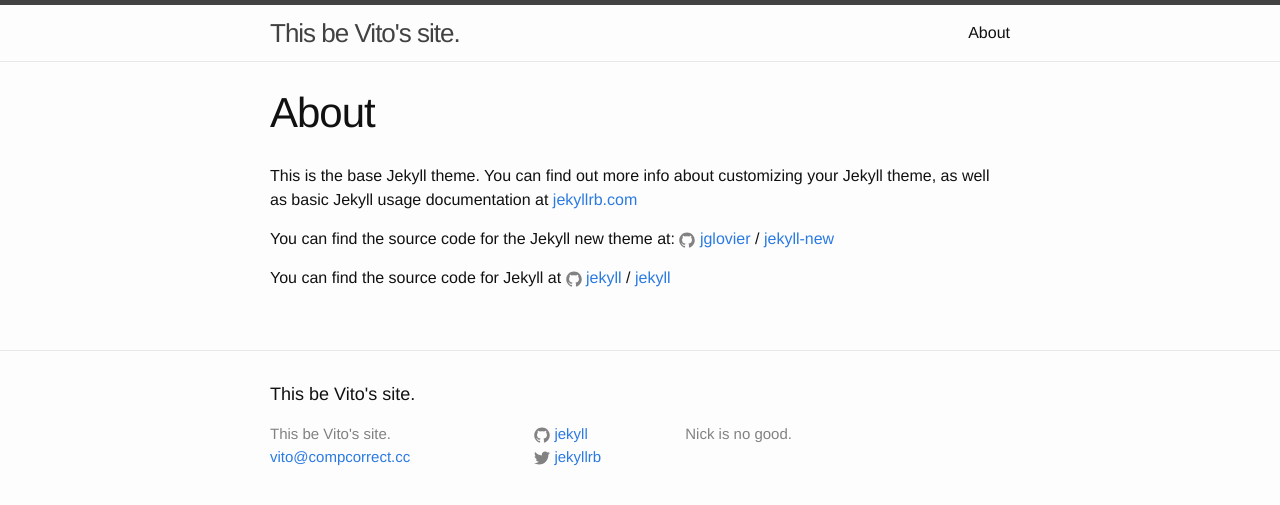
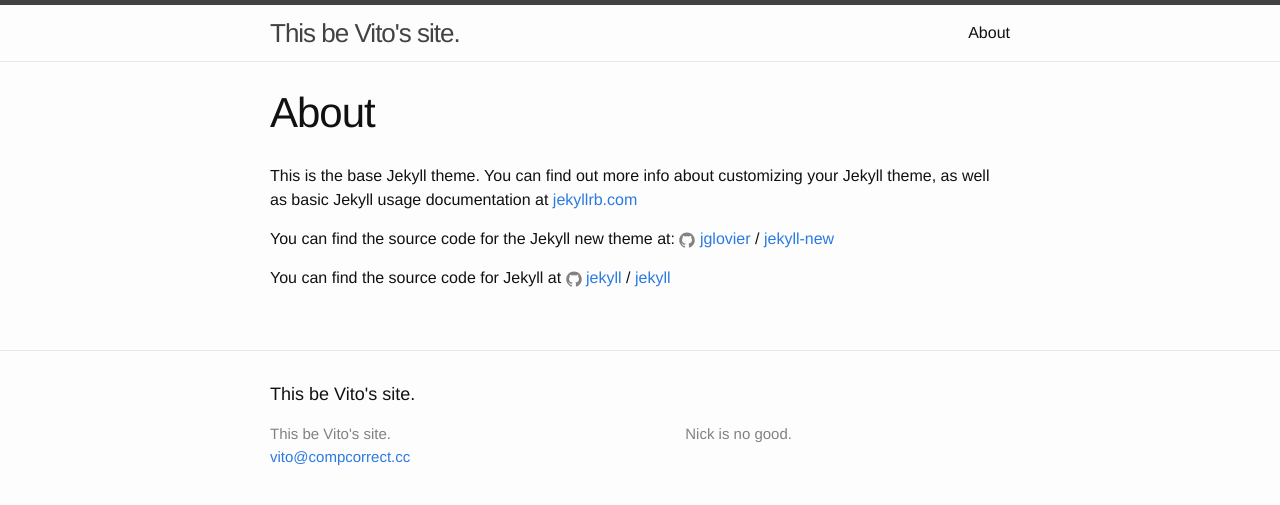
Before and after one commit to Rigomortia/rigomortia.github.io, a Jekyll site: the page built from about.md, in a window 1280 px wide. Shown: the top 505 px of the page. Built offline with Jekyll 4.4.1, drawn with Linux system fonts in a browser that asks for light colours.

Commit message:
Update _config.yml

```diff
--- a/_config.yml
+++ b/_config.yml
@@ -11,9 +11,8 @@
 description: > # this means to ignore newlines until "baseurl:"
   Nick is no good.
 baseurl: "" # the subpath of your site, e.g. /blog
-url: "http://yourdomain.com" # the base hostname & protocol for your site
-twitter_username: jekyllrb
-github_username:  jekyll
+url: "http://www.vitoreiter.com" # the base hostname & protocol for your site
+instagram: v_reiter
 
 # Build settings
 markdown: kramdown
```
